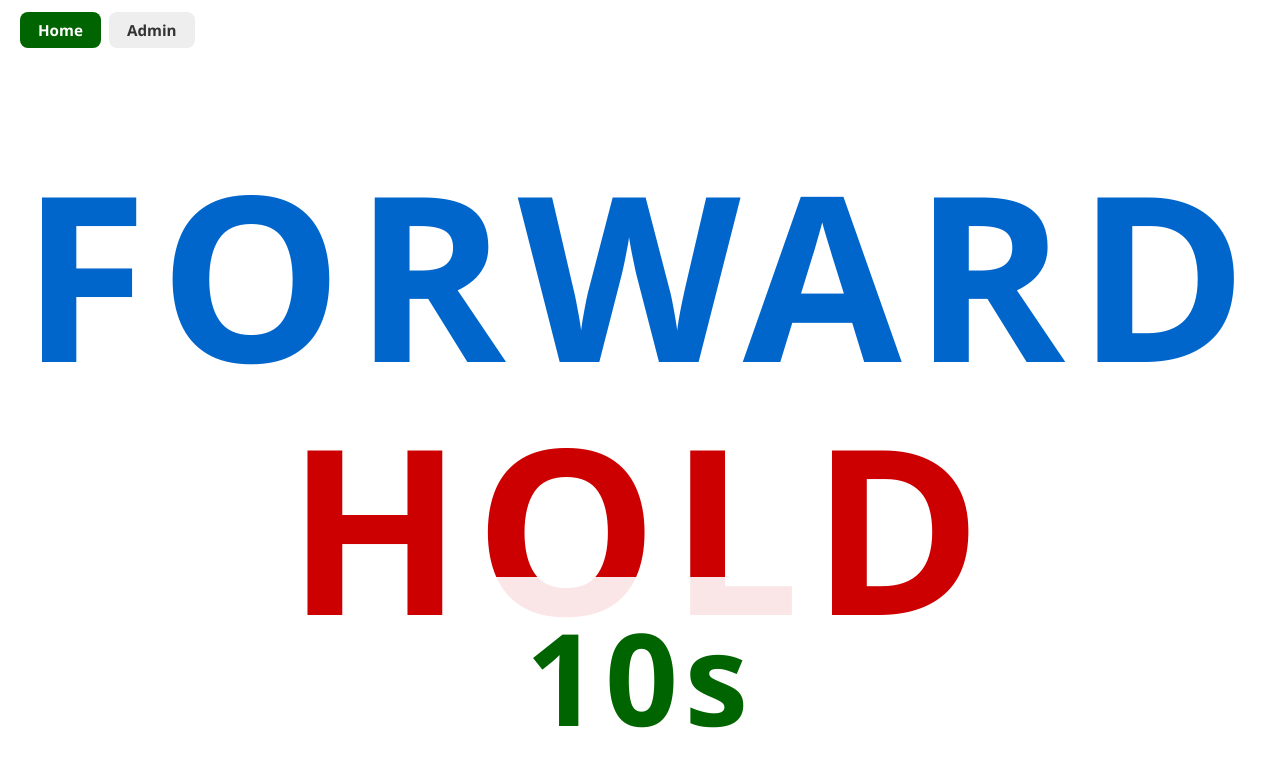
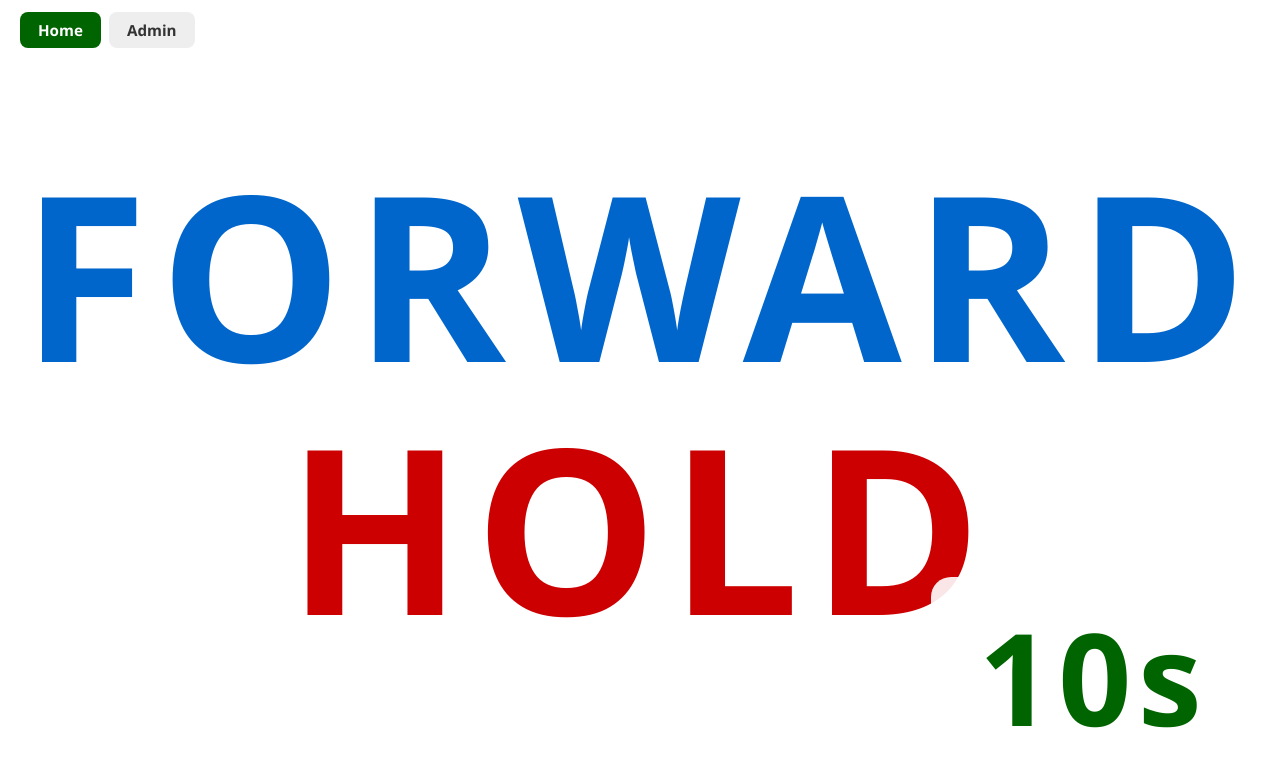
Before and after one commit to yyourhero/fb-training, a website: page index.html in a window 1280 px wide. Drawn offline with Linux system fonts and the light colour scheme.

Commit message:
Chuyen countdown sang goc duoi ben phai

```diff
--- a/index.html
+++ b/index.html
@@ -71,12 +71,11 @@
     color: #fff;
   }
 
-  /* Hiện thời gian chờ */
+  /* Hiện thời gian chờ - góc dưới bên phải */
   #countdown {
     position: fixed;
     bottom: 24px;
-    left: 50%;
-    transform: translateX(-50%);
+    right: 24px;
     font-size: clamp(3rem, 10vw, 9rem);
     font-weight: 900;
     color: #006400;
```
